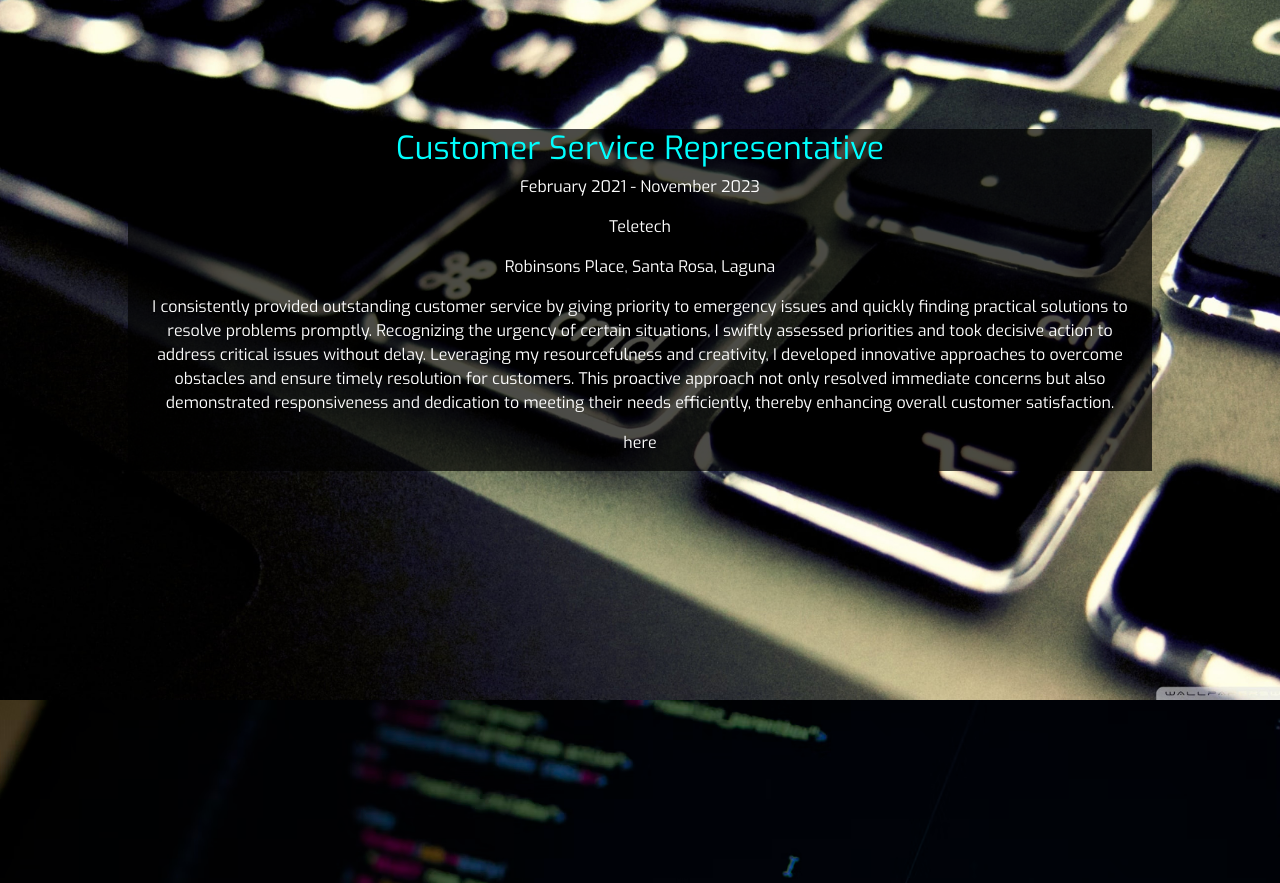
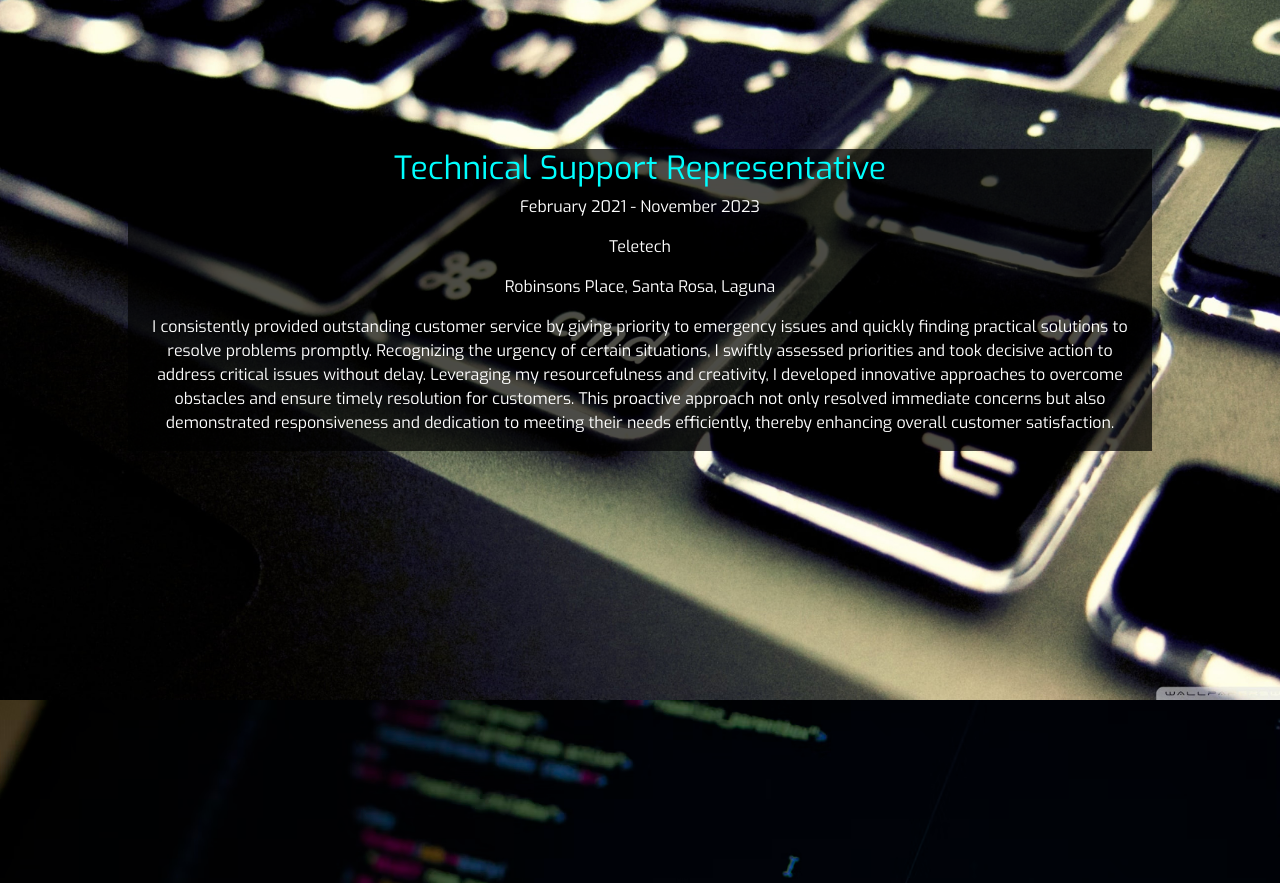
Before and after one commit to Pquiachon/resume, a plain HTML site: page index.html in a window 1280 px wide. Shown: the part 1700-2583 px from the top of the page. Drawn offline with nearby package versions, Linux system fonts and the light colour scheme.

Commit message:
made some modification on my portfolio

```diff
--- a/index.html
+++ b/index.html
@@ -155,7 +155,7 @@
     <div class="container container-fluid experience-container" id="bg3">
       <div class="row">
         <div class="col experience-text">
-          <h2>Customer Service Representative</h2>
+          <h2>Technical Support Representative</h2>
           <ul class="list-unstyled">
             <p>February 2021 - November 2023</p>
 
@@ -174,7 +174,6 @@
               and dedication to meeting their needs efficiently, thereby
               enhancing overall customer satisfaction.
             </p>
-            <p>here</p>
           </ul>
         </div>
       </div>
```
